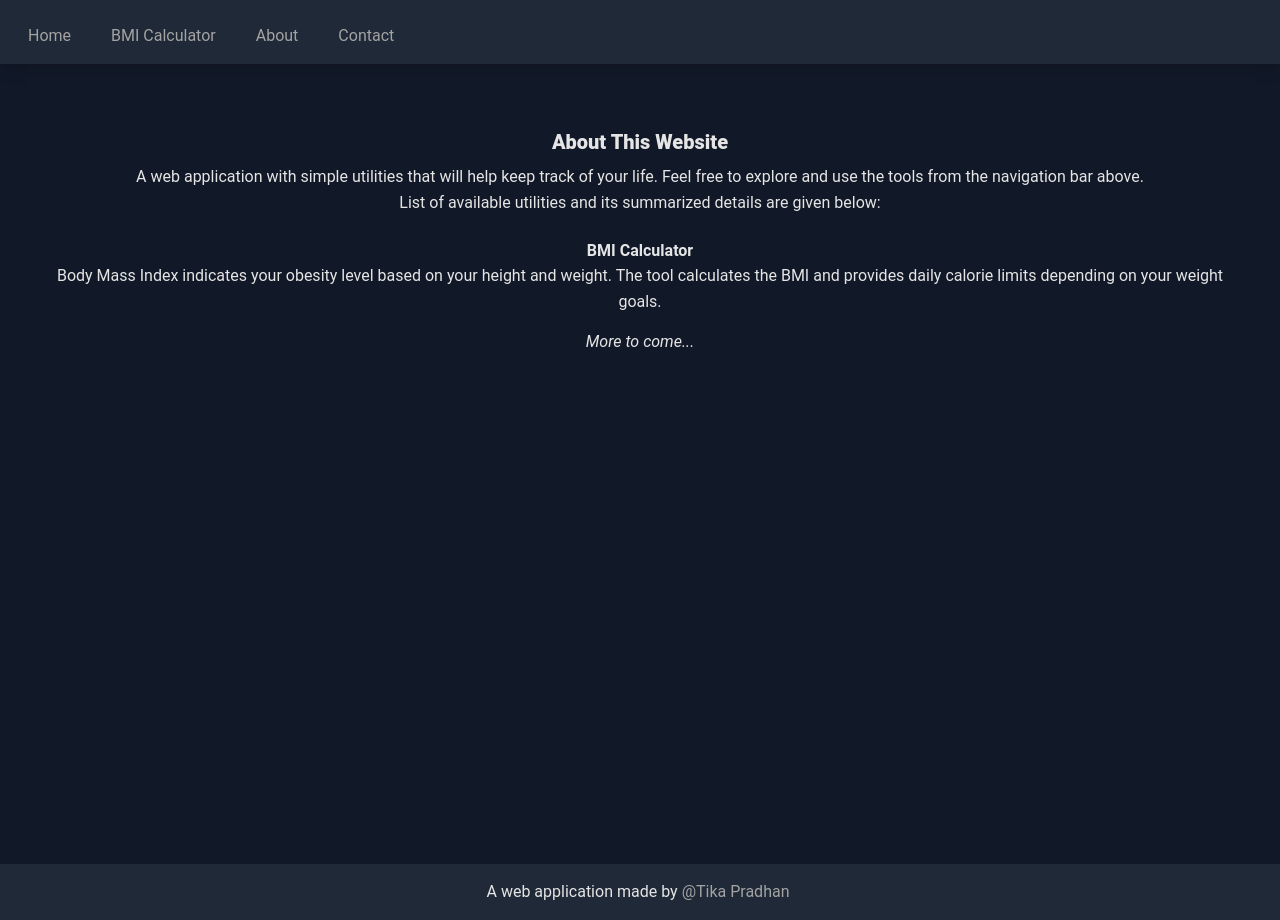
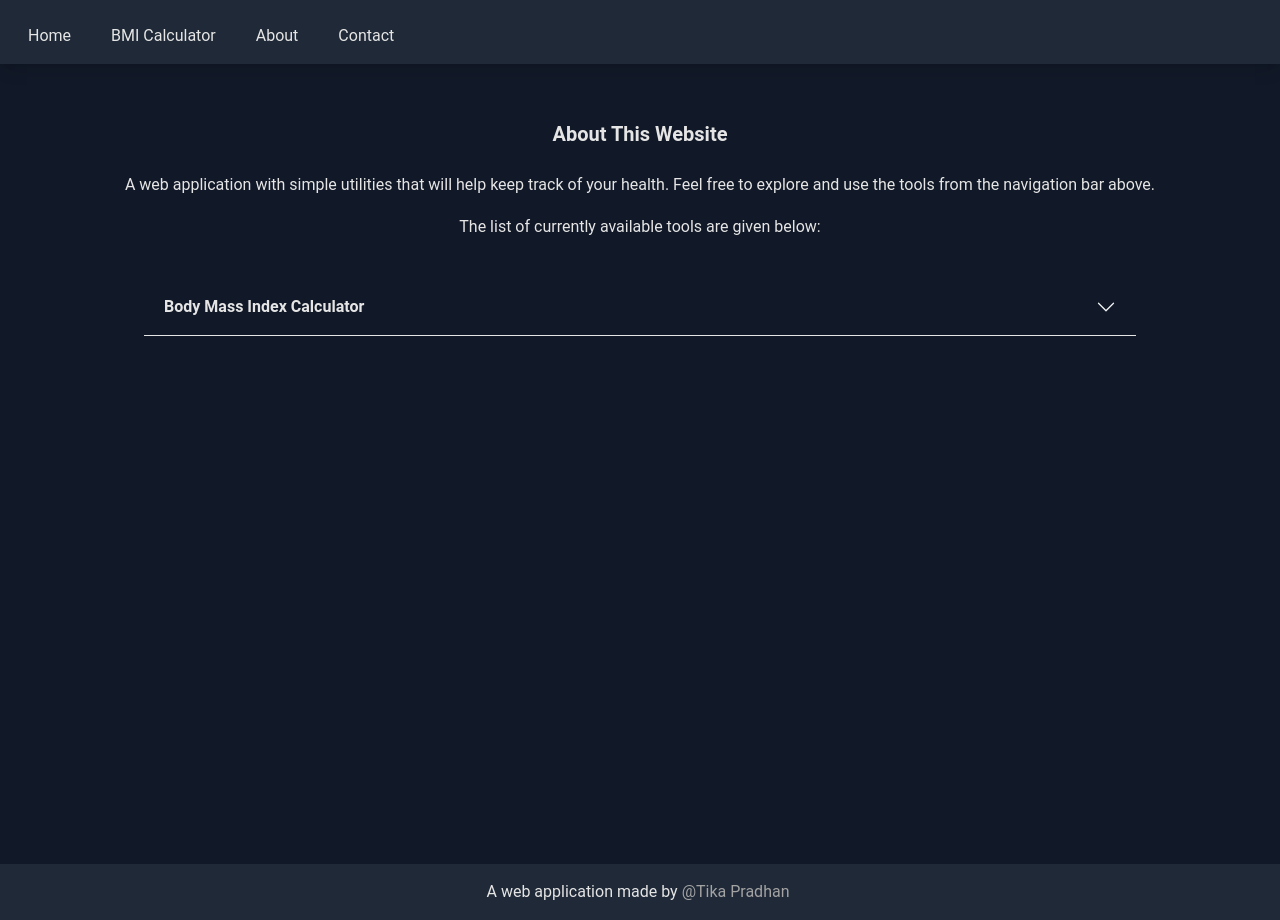
Before and after one commit to tikap/TikApps, a Next.js app: page /about in a window 1280 px wide. Built offline with nearby package versions, Linux system fonts and the light colour scheme; what tw-elements would draw is missing.

Commit message:
Added content to all pages and minor UI adjustments

```diff
--- a/app/about/about.js
+++ b/app/about/about.js
@@ -1,28 +1,28 @@
+import CollapsableContent from "../components/content/CollapsableContent";
+
 export default function About() {
   return (
     <div className="space-y-4">
       <div className="p-2">
-        <h1 className="p-2 font-black text-xl">About This Website</h1>
-        <p>
+        <h4 className="mb-6 text-xl font-semibold">About This Website</h4>
+        <p className="my-4">
           A web application with simple utilities that will help keep track of
-          your life. Feel free to explore and use the tools from the navigation
-          bar above. <br />
-          List of available utilities and its summarized details are given
-          below:
+          your health. Feel free to explore and use the tools from the
+          navigation bar above.
+        </p>
+        <p className="my-4">
+          The list of currently available tools are given below:
         </p>
       </div>
       <div>
-        <ul className="space-y-4">
-          <li>
-            <h2 className="font-bold">BMI Calculator</h2>
-            <p>
-              Body Mass Index indicates your obesity level based on your height
-              and weight. The tool calculates the BMI and provides daily calorie
-              limits depending on your weight goals.
-            </p>
-          </li>
-          <li className="italic">More to come...</li>
-        </ul>
+        <CollapsableContent
+          contentHeading="Body Mass Index Calculator"
+          content="Body Mass Index (BMI) is an indicator that's calculated using your height
+              and weight. This tool calculates your BMI and indicates if your result
+              falls under normal, underweight, overweight or obese categories as standardized
+              by the National Institution of Health and World Health Organization"
+          uniqueId="collapsableBmiDetails"
+        />
       </div>
     </div>
   );
--- a/app/bmi/bmi.js
+++ b/app/bmi/bmi.js
@@ -65,7 +65,7 @@ export default function Bmi() {
 
   return (
     <div>
-      <h1 className="mx-8 text-xl font-semibold">Body Mass Index Calculator</h1>
+      <h4 className="mb-6 text-xl font-semibold">Body Mass Index Calculator</h4>
       <NumberInput
         label="Weight"
         unit="Kg"
@@ -92,24 +92,24 @@ export default function Bmi() {
       <div>
         <CollapsableContent
           contentHeading="What does BMI Indicate?"
-          content="Ideally you would want to be under the normal BMI range.
+          content="Ideally you would want to be within the normal BMI range.
           Higher BMI categories (overweight and obese) indicate higher risk to cardiovascular diseases
           (heart attack, stroke, etc), diabetes, musculoskeletal disorders and some cancers. Likewise, the lower end of
           BMI category (underweight) have a greater risks to health conditions like malnutrition, osteoporosis and
           lowered immunity."
-          uniqueId="collapseContentOne"
+          uniqueId="collapseBmiIndications"
         />
       </div>
       <div>
         <CollapsableContent
-          contentHeading="Limitations of BMI scales"
+          contentHeading="Limitations of BMI"
           content="Use your Body Mass Index as a rule of thumb for where you fall in the health risk category,
           but note that it is not an actual medical prediction.
           This index is known to have several limitations such as over-estimating bodies that are taller and more muscular,
           and under-estimating shorter and thinner bodies. The weight categorization has also varied over jurisdictions
           and time. The current standard is set by the National Institution of Health (NIH) in 1998 and also echoed by
           the World Health Organization (WHO) over the 1990s."
-          uniqueId="collapseContentTwo"
+          uniqueId="collapsableBmiLimitations"
         />
       </div>
     </div>
--- a/app/components/content/CollapsableContent.js
+++ b/app/components/content/CollapsableContent.js
@@ -15,13 +15,13 @@ export default function CollapsableContent({
   }, []);
 
   return (
-    <div className="container my-8 mx-auto md:px-6 xl:px-24">
-      <section className="mb-8">
+    <div className="container my-4 mx-auto md:px-6 xl:px-24">
+      <section>
         <div id="accordionFlushExample">
           <div className="rounded-none border border-t-0 border-l-0 border-r-0 border-neutral-200">
             <h2 className="mb-0" id="flush-headingOne">
               <button
-                className="group relative flex w-full items-center rounded-none border-0 py-4 px-5 text-left text-base font-bold transition [overflow-anchor:none] hover:z-[2] focus:z-[3] focus:outline-none [&:not([data-te-collapse-collapsed])]:text-primary [&:not([data-te-collapse-collapsed])]:[box-shadow:inset_0_-1px_0_rgba(229,231,235)] dark:[&:not([data-te-collapse-collapsed])]:text-primary-400"
+                className="group relative flex w-full items-center rounded-none border-0 py-4 px-5 text-left text-base font-bold transition [overflow-anchor:none] hover:z-[2] focus:z-[3] focus:outline-none [&:not([data-te-collapse-collapsed])]:text-primary [&:not([data-te-collapse-collapsed])]:[box-shadow:inset_0_-1px_0_rgba(229,231,235)]"
                 type="button"
                 data-te-collapse-init
                 data-te-collapse-collapsed
@@ -30,7 +30,7 @@ export default function CollapsableContent({
                 aria-controls={uniqueId}
               >
                 {contentHeading}
-                <span className="ml-auto h-5 w-5 shrink-0 rotate-[-180deg] fill-[#336dec] transition-transform duration-200 ease-in-out group-[[data-te-collapse-collapsed]]:rotate-0 group-[[data-te-collapse-collapsed]]:fill-[#212529] motion-reduce:transition-none dark:fill-[#8FAEE0] dark:group-[[data-te-collapse-collapsed]]:fill-[#eee]">
+                <span className="ml-auto h-5 w-5 shrink-0 rotate-[-180deg] fill-[#336dec] transition-transform duration-200 ease-in-out group-[[data-te-collapse-collapsed]]:rotate-0 group-[[data-te-collapse-collapsed]]:fill-[#F0F3F4] motion-reduce:transition-none">
                   <svg xmlns="http://www.w3.org/2000/svg" viewBox="0 0 16 16">
                     <path
                       fillRule="evenodd"
@@ -47,9 +47,7 @@ export default function CollapsableContent({
               aria-labelledby="flush-headingOne"
               data-te-parent="#accordionFlushExample"
             >
-              <div className="py-4 px-5 text-neutral-500 dark:text-neutral-300">
-                {content}
-              </div>
+              <div className="py-4 px-5 text-neutral-500">{content}</div>
             </div>
           </div>
         </div>
--- a/app/components/forms/NumberInput.js
+++ b/app/components/forms/NumberInput.js
@@ -8,7 +8,7 @@ export default function NumberInput({
 }) {
   return (
     <div className="relative my-8">
-      <label className="flex justify-center ">
+      <label className="flex justify-center items-center">
         <span className="mx-2 text-sm">{label}:</span>
         <input
           type="number"
@@ -17,7 +17,7 @@ export default function NumberInput({
           min={min}
           max={max}
           step={step}
-          className="w-32 rounded-md text-black text-center text-sm bg-gray-200 focus:bg-gray-100"
+          className="w-32 h-6 rounded-md text-black text-center text-sm bg-gray-200 focus:bg-gray-100"
         />
         <span className="mx-2 text-sm">{unit}</span>
       </label>
--- a/app/components/home.js
+++ b/app/components/home.js
@@ -16,7 +16,7 @@ export default function Home() {
     <>
       <h2 className="mb-4 text-4xl font-semibold">TikApps</h2>
       <h4 className="mb-6 text-xl font-semibold">
-        Useful tools for your daily health goals.
+        Tools for your daily health goals.
       </h4>
 
       <Link href="./about">
--- a/app/contact/contact.js
+++ b/app/contact/contact.js
@@ -1,3 +1,11 @@
 export default function Contact() {
-  return <h1>Contact page.</h1>;
+  return (
+    <>
+      <h4 className="mb-6 text-xl font-semibold">Contact Information</h4>
+      <p>
+        If you have new tool ideas, feature improvement suggestions, bug reports
+        and any other queries, please contact me using the email form below:
+      </p>
+    </>
+  );
 }
```
